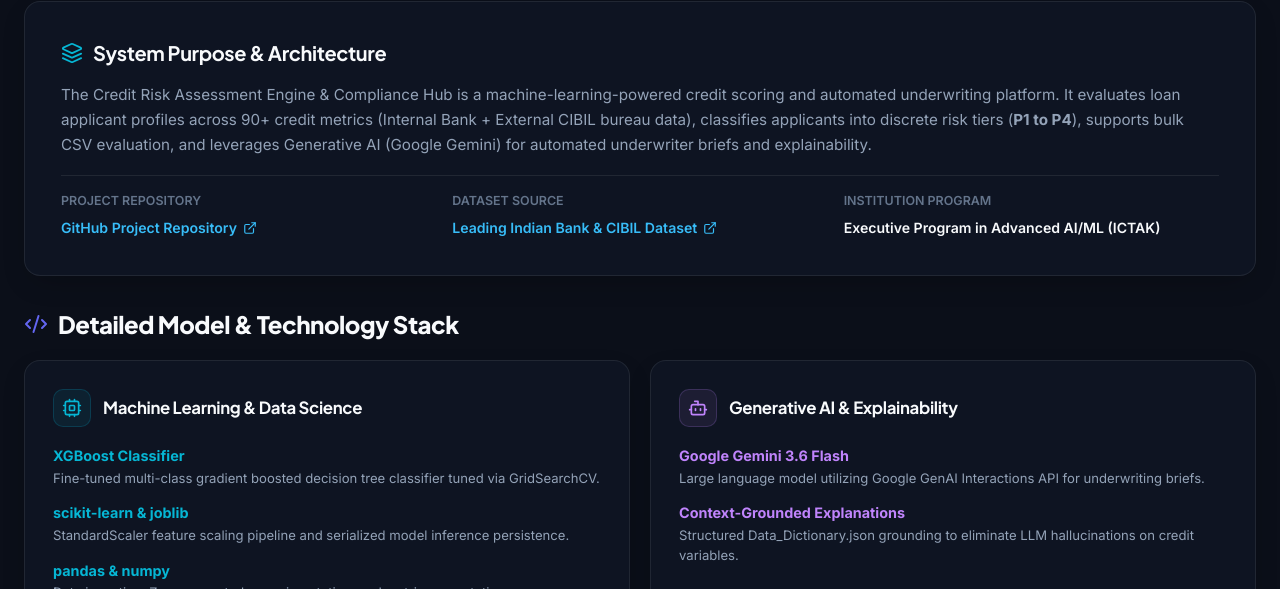
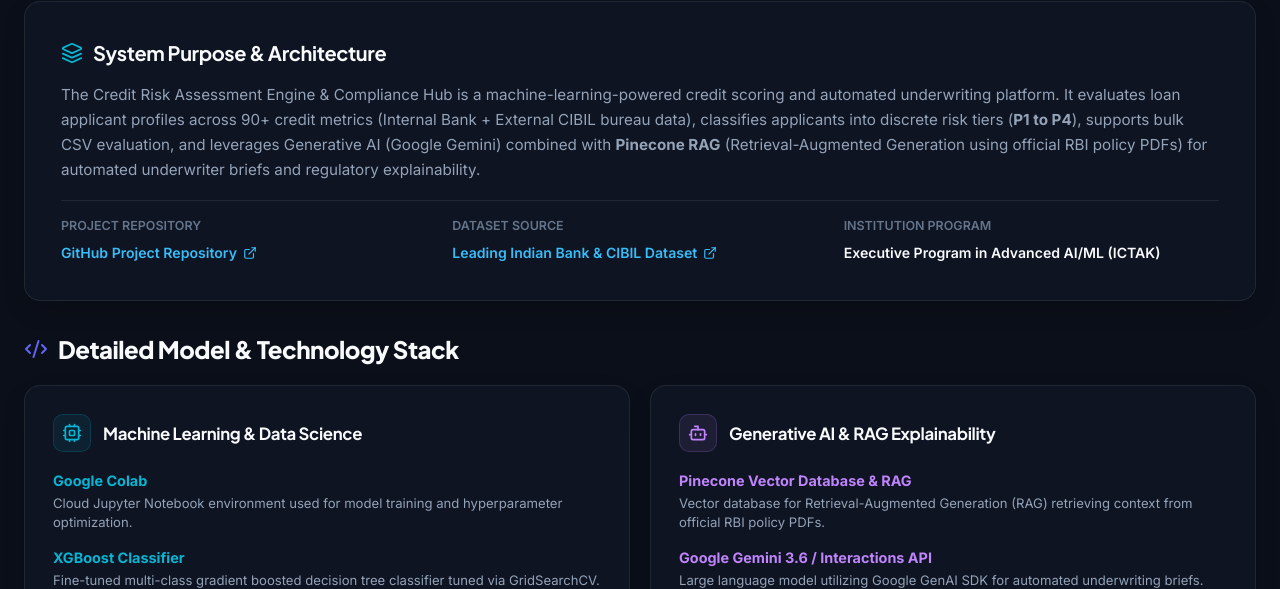
Before and after one commit to Yaduk035/predictive_credit_risk_modeling, a React (Vite) app in the folder frontend/: page /about in a window 1280 px wide. Shown: the part 363-952 px from the top of the page. Built offline with nearby package versions, Linux system fonts and the light colour scheme; no server answers.

Commit message:
docs: update About view component with Pinecone RAG details, RBI policy context, Google Colab environment, and team links

```diff
--- a/frontend/src/components/AboutView.jsx
+++ b/frontend/src/components/AboutView.jsx
@@ -15,8 +15,8 @@
 
 export default function AboutView() {
   const teamMembers = [
-    { name: 'Anisha B Nair', github: 'https://github.com/anishabnair' },
-    { name: 'Ann Maria', github: 'https://github.com/annmaria' },
+    { name: 'Anisha B Nair', github: 'https://github.com/Anisha-B-Nair' },
+    { name: 'Ann Maria', github: 'https://github.com/annm-github' },
     { name: 'Yadukrishna S', github: 'https://github.com/Yaduk035' }
   ];
 
@@ -26,18 +26,20 @@
       icon: Cpu,
       color: '#06b6d4',
       items: [
+        { name: 'Google Colab', desc: 'Cloud Jupyter Notebook environment used for model training and hyperparameter optimization.' },
         { name: 'XGBoost Classifier', desc: 'Fine-tuned multi-class gradient boosted decision tree classifier tuned via GridSearchCV.' },
-        { name: 'scikit-learn & joblib', desc: 'StandardScaler feature scaling pipeline and serialized model inference persistence.' },
-        { name: 'pandas & numpy', desc: 'Data ingestion, Z-score neutral mean imputation, and matrix computations.' }
+        { name: 'scikit-learn & joblib', desc: 'StandardScaler feature scaling pipeline, GridSearchCV tuning, and serialized model inference persistence.' },
+        { name: 'pandas, numpy, matplotlib & seaborn', desc: 'Data ingestion, Z-score neutral mean imputation, matrix computations, and EDA visualizations.' }
       ]
     },
     {
-      category: 'Generative AI & Explainability',
+      category: 'Generative AI & RAG Explainability',
       icon: Bot,
       color: '#c084fc',
       items: [
-        { name: 'Google Gemini 3.6 Flash', desc: 'Large language model utilizing Google GenAI Interactions API for underwriting briefs.' },
-        { name: 'Context-Grounded Explanations', desc: 'Structured Data_Dictionary.json grounding to eliminate LLM hallucinations on credit variables.' }
+        { name: 'Pinecone Vector Database & RAG', desc: 'Vector database for Retrieval-Augmented Generation (RAG) retrieving context from official RBI policy PDFs.' },
+        { name: 'Google Gemini 3.6 / Interactions API', desc: 'Large language model utilizing Google GenAI SDK for automated underwriting briefs.' },
+        { name: 'Context-Grounded Explanations', desc: 'Structured Data_Dictionary.json mapping and RBI compliance context grounding to eliminate LLM hallucinations on credit variables.' }
       ]
     },
     {
@@ -119,7 +121,7 @@
               System Purpose & Architecture
             </h2>
             <p style={{ color: 'var(--text-muted)', lineHeight: 1.65, fontSize: '0.95rem', marginBottom: '18px' }}>
-              The Credit Risk Assessment Engine & Compliance Hub is a machine-learning-powered credit scoring and automated underwriting platform. It evaluates loan applicant profiles across 90+ credit metrics (Internal Bank + External CIBIL bureau data), classifies applicants into discrete risk tiers (<strong>P1 to P4</strong>), supports bulk CSV evaluation, and leverages Generative AI (Google Gemini) for automated underwriter briefs and explainability.
+              The Credit Risk Assessment Engine & Compliance Hub is a machine-learning-powered credit scoring and automated underwriting platform. It evaluates loan applicant profiles across 90+ credit metrics (Internal Bank + External CIBIL bureau data), classifies applicants into discrete risk tiers (<strong>P1 to P4</strong>), supports bulk CSV evaluation, and leverages Generative AI (Google Gemini) combined with <strong>Pinecone RAG</strong> (Retrieval-Augmented Generation using official RBI policy PDFs) for automated underwriter briefs and regulatory explainability.
             </p>
 
             <div className="grid grid-cols-1 sm:grid-cols-3 gap-4 pt-4" style={{ borderTop: '1px solid var(--border-glass)' }}>
```
